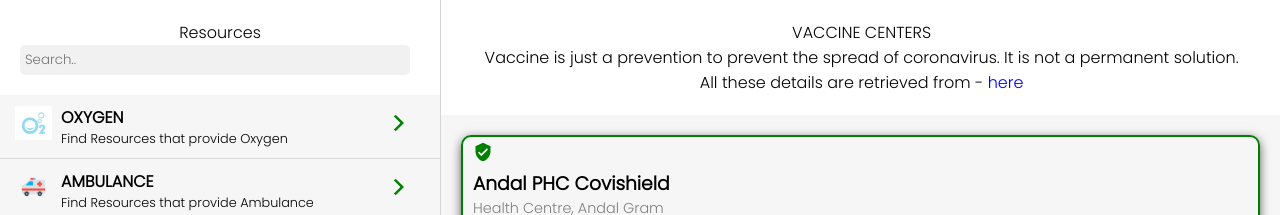
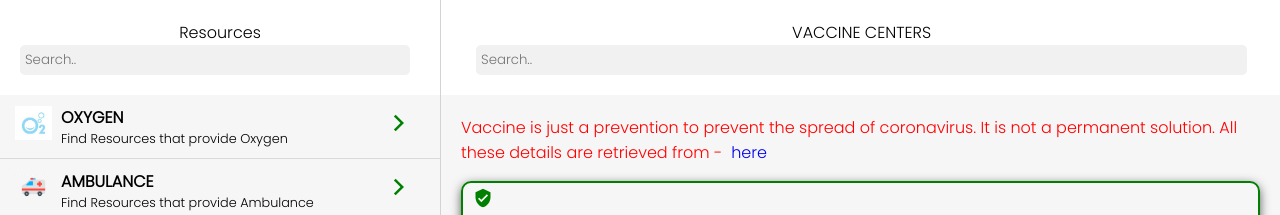
Before and after one commit to Phoenix6296/Covid19Resourcers, a React (Create React App) app: page /vaccine in a window 1280 px wide. Shown: the top 215 px of the page. Built offline with nearby package versions, Linux system fonts and the light colour scheme.

Commit message:
Vaccine search bar is enabled

```diff
--- a/src/Home/Details/Details.css
+++ b/src/Home/Details/Details.css
@@ -5,6 +5,7 @@
   padding-bottom: 20px;
   background-color: #f6f6f6;
 }
+
 .header {
   z-index: 1;
   background-color: white;
@@ -16,18 +17,22 @@
   width: 95.5%;
   padding: 20px;
 }
+
 #input {
   padding: 5px;
   border-radius: 5px;
   outline: none;
   border: none;
 }
-form > input {
+
+form>input {
   background-color: #f1f1f1;
 }
+
 .details-body {
   padding: 20px;
 }
+
 .no-data {
   display: flex;
   align-items: center;
@@ -37,13 +42,16 @@ form > input {
   text-align: center;
   filter: drop-shadow(0 0 0.2rem crimson);
 }
+
 #disclaimer {
   filter: drop-shadow(0 0 0.2rem crimson);
 }
+
 .blocks {
   display: flex;
 }
-.blocks > div {
+
+.blocks>div {
   flex: 0.5;
   display: flex;
   align-items: center;
@@ -51,23 +59,34 @@ form > input {
   padding: 20px;
   text-align: justify;
 }
-.blocks > div > img {
+
+.blocks>div>img {
   height: 200px;
   width: 100%;
 }
+
 .span {
   color: red;
 }
+
 .self {
   margin: 10px;
 }
+
+.precautions {
+  color: red !important;
+  margin-bottom: 1rem;
+}
+
 @media only screen and (max-width: 1000px) {
   .header {
     width: 90%;
   }
+
   .no-data {
     font-size: 1rem;
   }
+
   .blocks {
     flex-direction: column;
   }
--- a/src/Home/Details/Vaccine.js
+++ b/src/Home/Details/Vaccine.js
@@ -1,19 +1,23 @@
-import React from "react";
+import React, { useState } from "react";
 import "./Details.css";
 import Row from "./DetailRow/DetailRow";
 import VaccineData from "../../Data/VaccineData.json";
 
 function Details() {
+  const [searchTerm, setSearchTerm] = useState("");
   return (
     <div className="details">
       <div className="header">
         <p>VACCINE CENTERS</p>
-        <p>
+        <form action="">
+          <input type="text" id="input" placeholder="Search.." onChange={(e) => setSearchTerm(e.target.value)} />
+        </form>
+      </div>
+      <div className="details-body">
+        <p className="precautions">
           Vaccine is just a prevention to prevent the spread of coronavirus. It
           is not a permanent solution.
-        </p>
-        <p>
-          All these details are retrieved from -{" "}
+          All these details are retrieved from - &nbsp;
           <a
             href="https://dashboard.cowin.gov.in/"
             target="_blank"
@@ -22,9 +26,14 @@ function Details() {
             here
           </a>
         </p>
-      </div>
-      <div className="details-body">
-        {VaccineData.map(item => (
+
+        {VaccineData.filter((item) => {
+          if (searchTerm === "") {
+            return item;
+          } else {
+            return item.shop.toLowerCase().includes(searchTerm.toLowerCase());
+          }
+        }).map(item => (
           <Row key={item.shop} shop={item.shop} address={item.address} number={item.number} />
         ))}
       </div>
```
